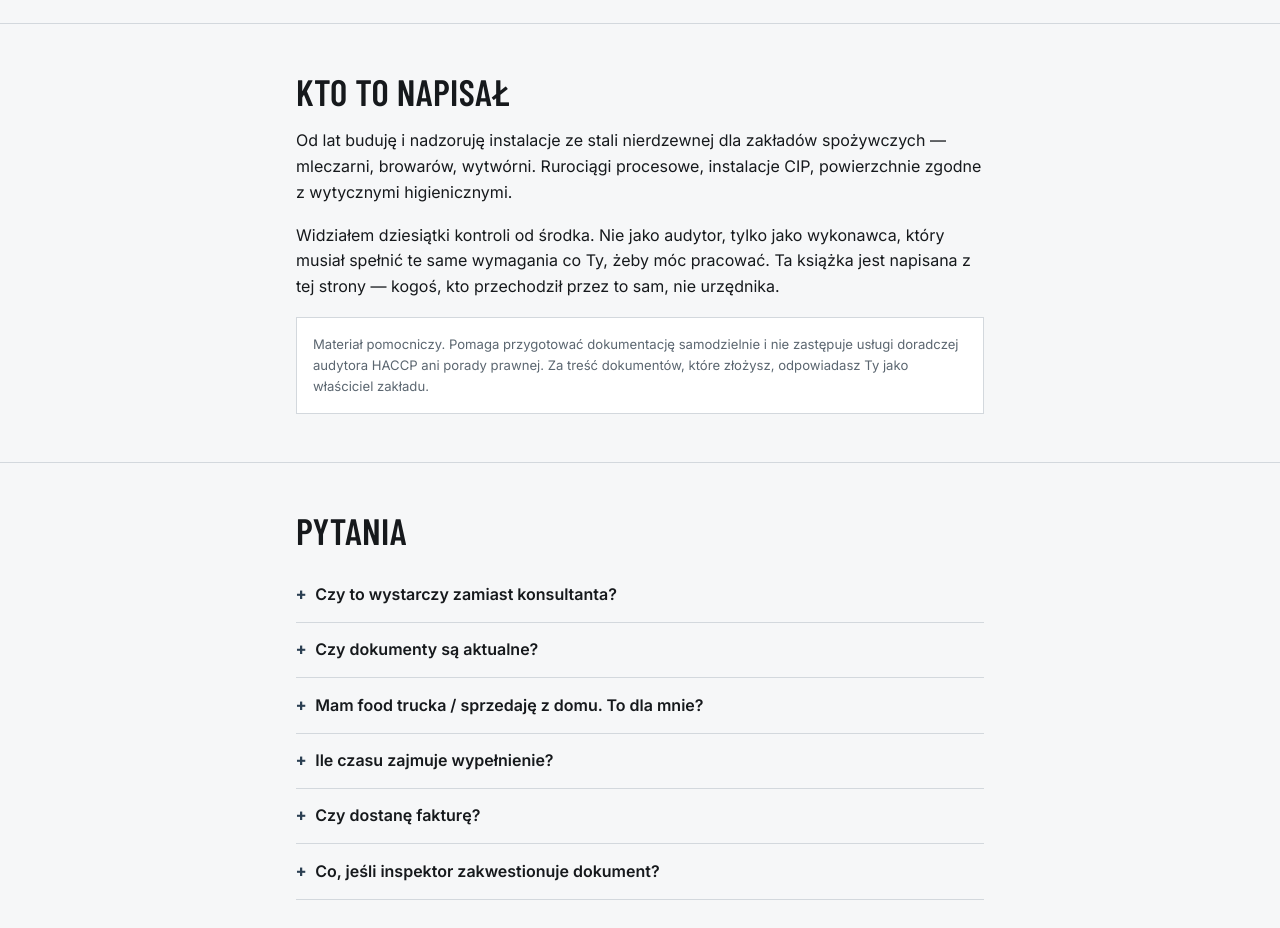
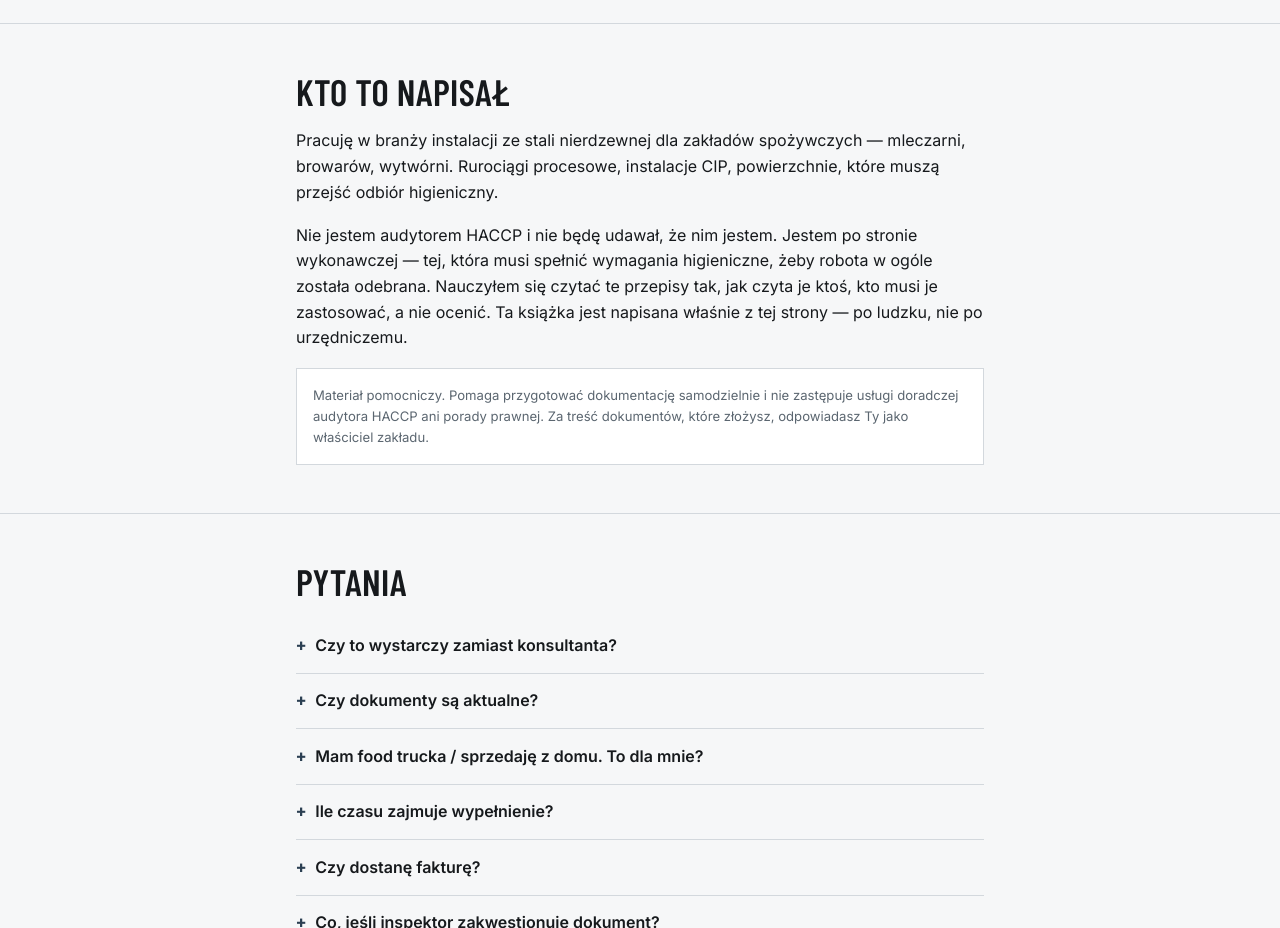
Before and after one commit to plabiak81/plabiak81.github.io, a plain HTML site: page haccp/index.html in a window 1280 px wide. Shown: the part 3560-4488 px from the top of the page. Drawn offline with nearby package versions, Linux system fonts and the light colour scheme.

Commit message:
Popraw sekcje o autorze - usun przypisanie cudzej pracy
Co-Authored-By: Claude Opus 5 <noreply@anthropic.com>
Claude-Session: https://claude.ai/code/session_014EeueVZAjAFtV9VAdpgqBj

```diff
--- a/haccp/index.html
+++ b/haccp/index.html
@@ -212,8 +212,8 @@ footer .wrap{padding-block:2rem;font-size:.82rem;color:var(--muted)}
 <section>
   <div class="wrap stack">
     <h2>Kto to napisał</h2>
-    <p>Od lat buduję i nadzoruję instalacje ze stali nierdzewnej dla zakładów spożywczych — mleczarni, browarów, wytwórni. Rurociągi procesowe, instalacje CIP, powierzchnie zgodne z wytycznymi higienicznymi.</p>
-    <p>Widziałem dziesiątki kontroli od środka. Nie jako audytor, tylko jako wykonawca, który musiał spełnić te same wymagania co Ty, żeby móc pracować. Ta książka jest napisana z tej strony — kogoś, kto przechodził przez to sam, nie urzędnika.</p>
+    <p>Pracuję w branży instalacji ze stali nierdzewnej dla zakładów spożywczych — mleczarni, browarów, wytwórni. Rurociągi procesowe, instalacje CIP, powierzchnie, które muszą przejść odbiór higieniczny.</p>
+    <p>Nie jestem audytorem HACCP i nie będę udawał, że nim jestem. Jestem po stronie wykonawczej — tej, która musi spełnić wymagania higieniczne, żeby robota w ogóle została odebrana. Nauczyłem się czytać te przepisy tak, jak czyta je ktoś, kto musi je zastosować, a nie ocenić. Ta książka jest napisana właśnie z tej strony — po ludzku, nie po urzędniczemu.</p>
     <p class="disclaimer">Materiał pomocniczy. Pomaga przygotować dokumentację samodzielnie i nie zastępuje usługi doradczej audytora HACCP ani porady prawnej. Za treść dokumentów, które złożysz, odpowiadasz Ty jako właściciel zakładu.</p>
   </div>
 </section>
```
